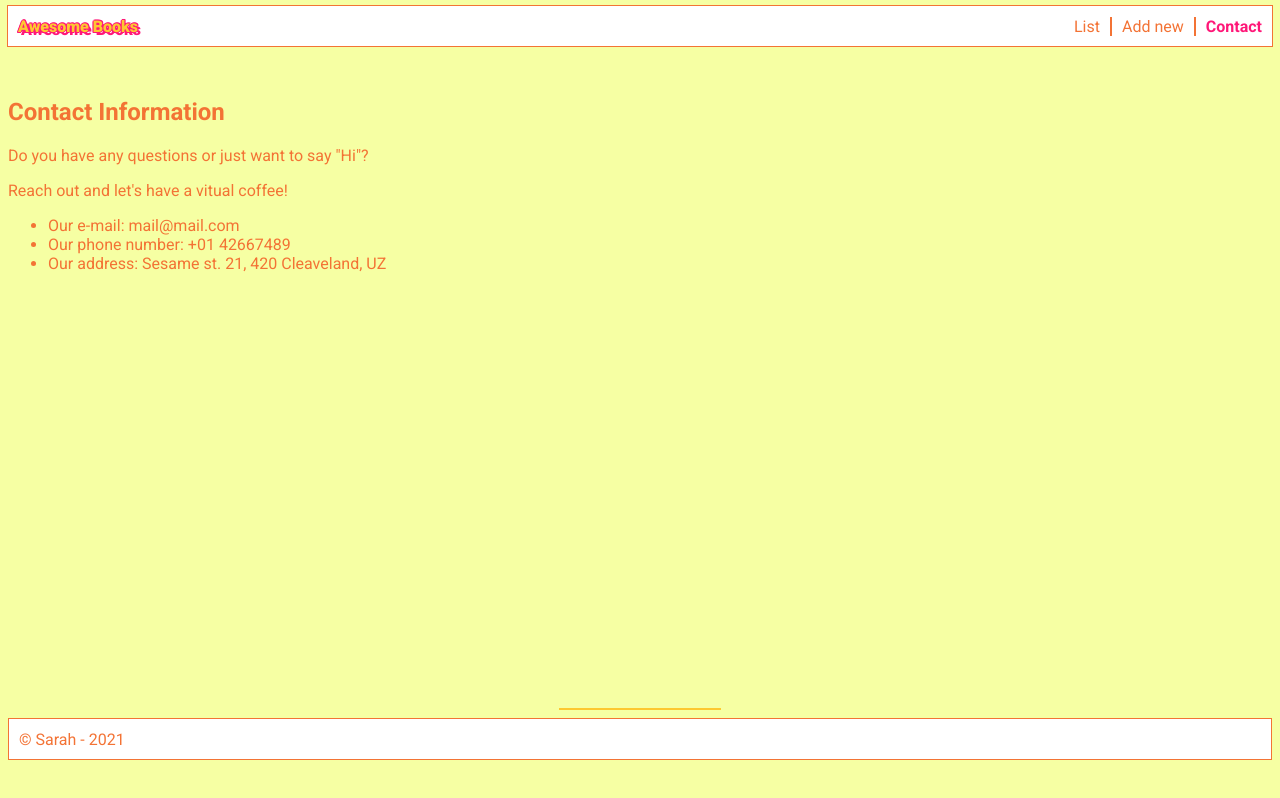
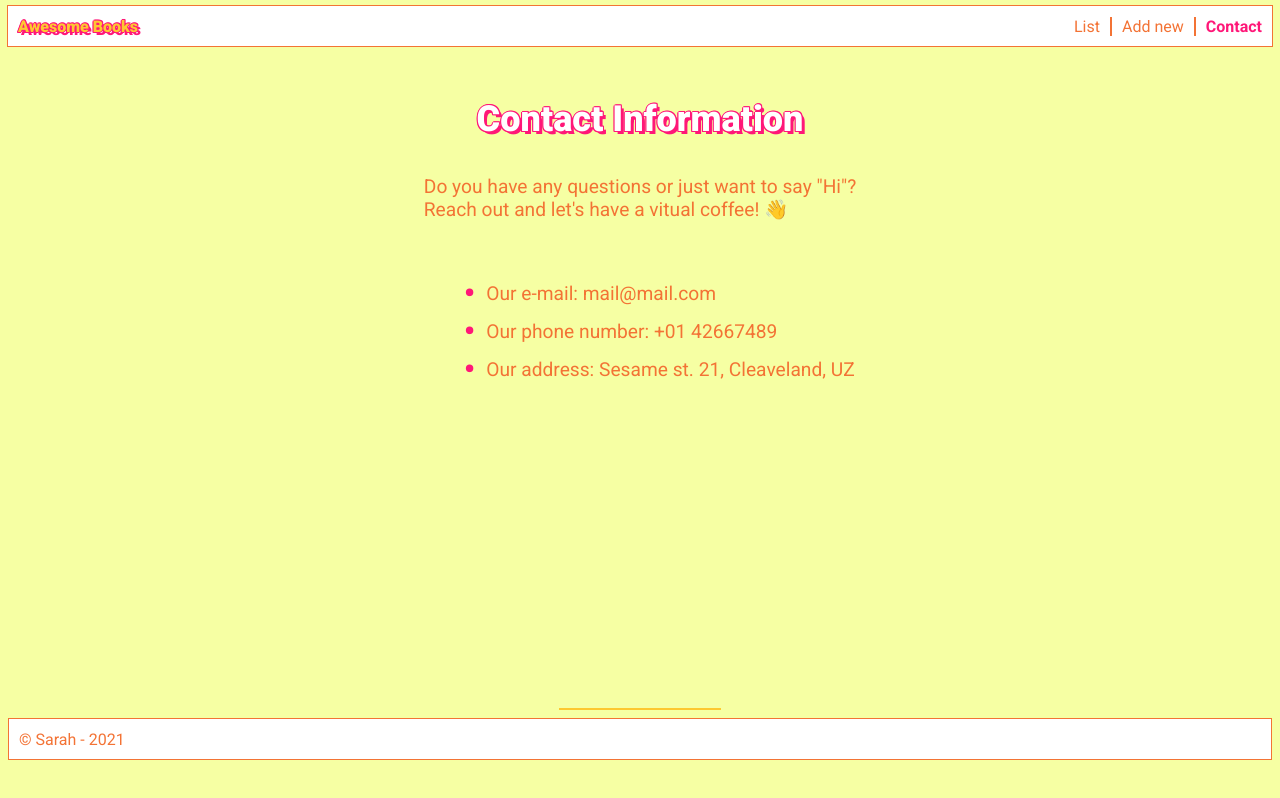
Before and after one commit to uryelah/awesome-books, a website: page index.html in a window 1280 px wide. Both pictures are taken after a click on the item "Contact". Drawn offline with Linux system fonts and the light colour scheme.

Commit message:
Style contact page

```diff
--- a/assets/css/style.css
+++ b/assets/css/style.css
@@ -193,6 +193,39 @@ section {
   color: #ff1778;
 }
 
+.content {
+  align-items: left;
+  display: flex;
+  flex-direction: column;
+  font-size: 1.2rem;
+  justify-content: center;
+  margin: 0 auto;
+  padding: 35px 0;
+  width: max-content;
+}
+
+.content p {
+  margin: 0;
+}
+
+.content p + p {
+  margin-bottom: 30px;
+}
+
+.content li {
+  list-style: none;
+}
+
+.content li:before {
+  content: "\2022";
+  color: #ff1778;
+  font-size: 2rem;
+  font-weight: bold;
+  display: inline-block;
+  transform: translateY(4px);
+  width: 0.7em;
+}
+
 .hidden {
   display: none;
 }
--- a/index.html
+++ b/index.html
@@ -43,14 +43,16 @@
     </form>
   </section>
   <section class="hidden page" id="contact">
-    <h1>Contact Information</h1>
-    <p>Do you have any questions or just want to say "Hi"?</p>
-    <p>Reach out and let's have a vitual coffee!</p>
-    <ul>
-      <li>Our e-mail: mail@mail.com</li>
-      <li>Our phone number: +01 42667489</li>
-      <li>Our address: Sesame st. 21, 420 Cleaveland, UZ</li>
-    </ul>
+    <h1 class="title">Contact Information</h1>
+    <article class="content">
+      <p>Do you have any questions or just want to say "Hi"?</p>
+      <p>Reach out and let's have a vitual coffee! 👋</p>
+      <ul>
+        <li>Our e-mail: mail@mail.com</li>
+        <li>Our phone number: +01 42667489</li>
+        <li>Our address: Sesame st. 21, Cleaveland, UZ</li>
+      </ul>
+    </article>
   </section>
   <hr class="divider"/>
   <footer class="footer">
```
